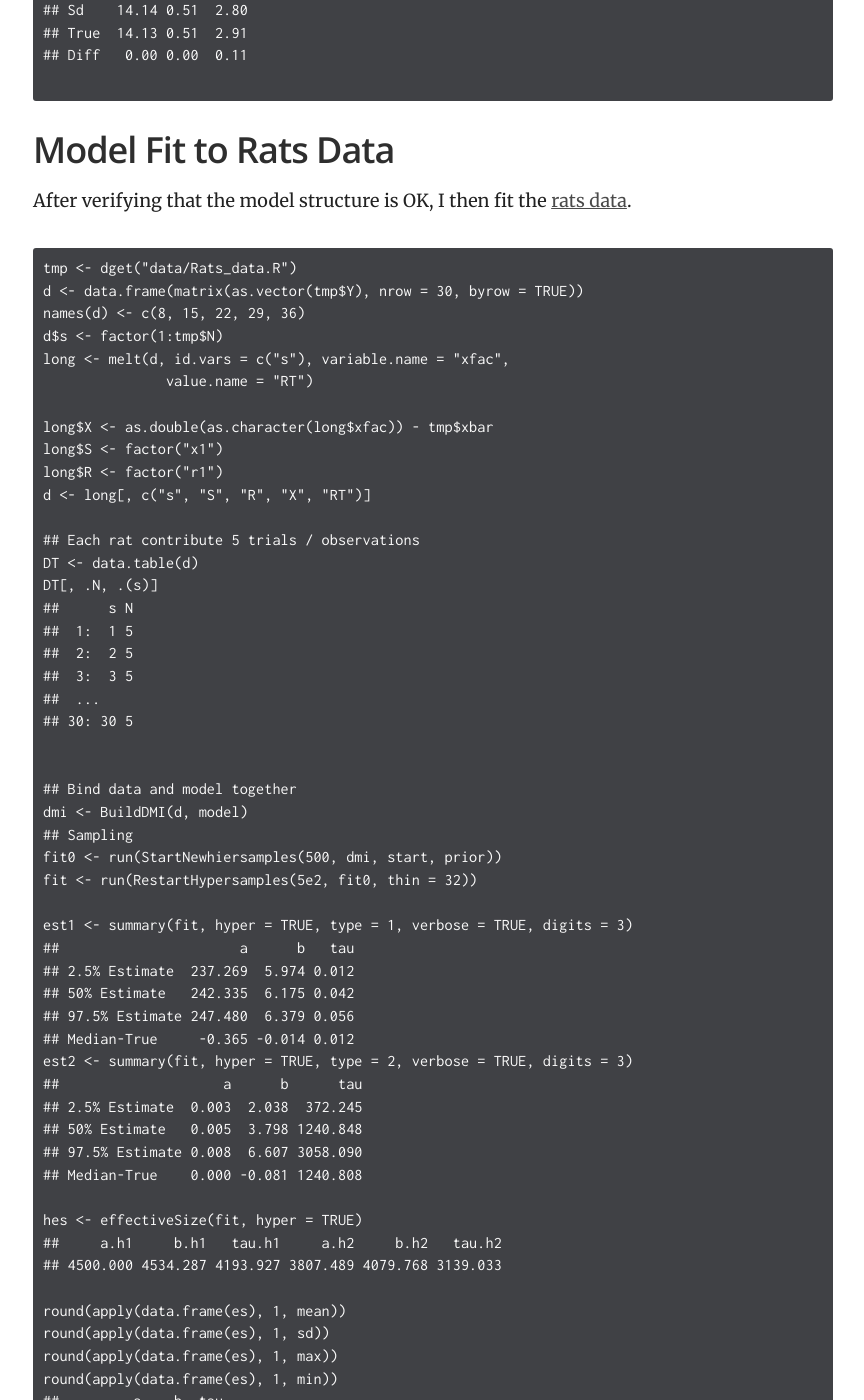
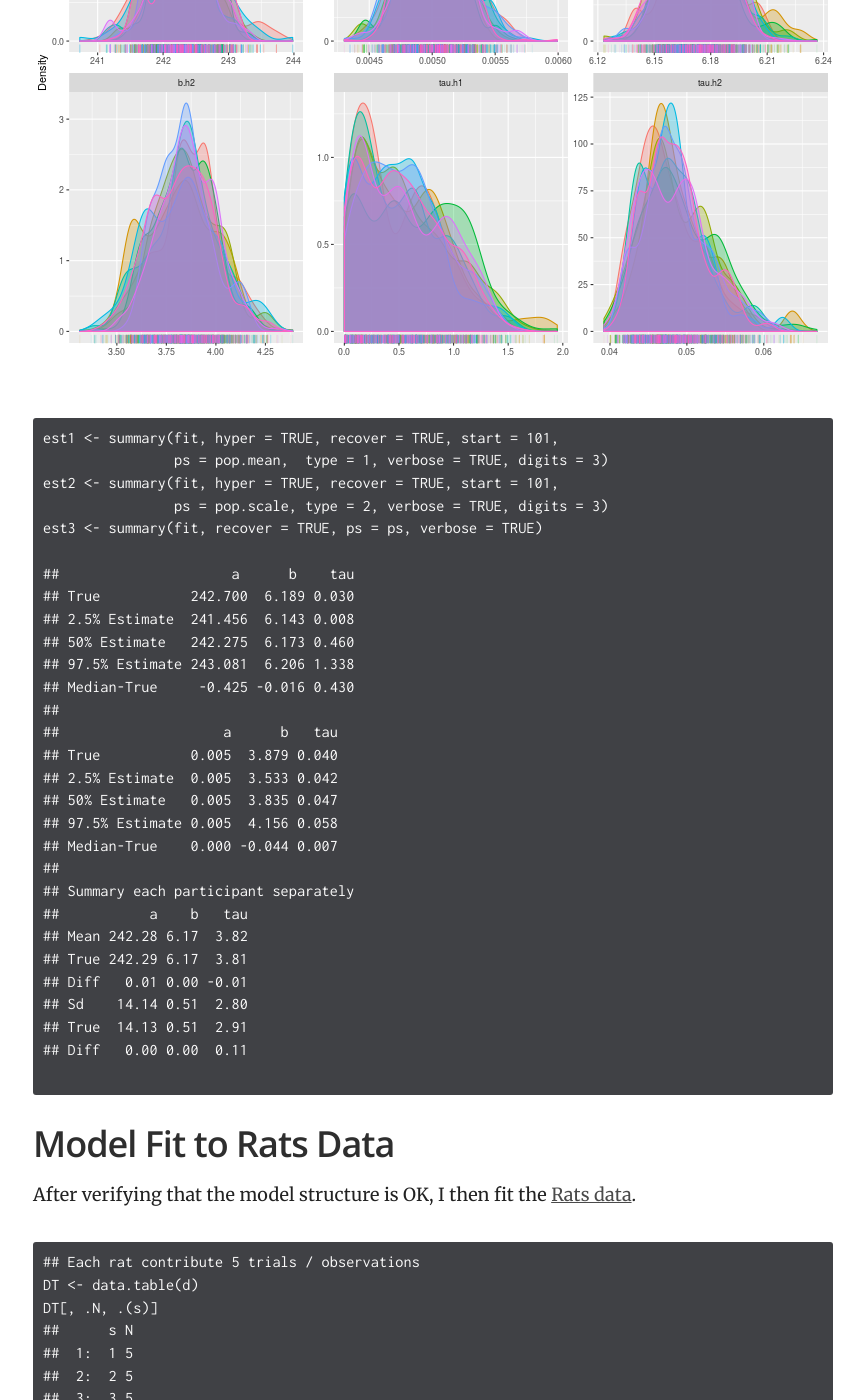
Before and after one commit to yxlin/yxlin.github.io, a Jekyll site: the page built from _docs/BUGS/hnormal.md, in a window 1280 px wide and 1400 px high, scrolled down 7072 px. Shown: the whole window, without its empty margins (357-1221 px from the left). Built offline with Jekyll 4.4.1, drawn with Linux system fonts in a browser that asks for light colours; formulas are drawn with MathJax 3; some of the changed text lies outside the part shown.

Commit message:
update rats example

````diff
--- a/_docs/BUGS/hnormal.md
+++ b/_docs/BUGS/hnormal.md
@@ -13,6 +13,36 @@ normal model, using the [Rats data](http://www.openbugs.net/Examples/Rats.html).
 Rats data were studied in Gelfand (1990) and used in the BUGS examples volumn I.
 This expands the scope of ggdmc, not only to fit cognitive models but also to fit
 standard regression models.
+
+I first convert the data from wide to long format.
+```
+  setwd("~/BUGS_Examples/vol1/Rats/")
+  tmp <- dget("data/dataBUGS.R")
+  d <- data.frame(matrix(as.vector(tmp$Y), nrow = 30, byrow = TRUE))
+  names(d) <- c(8, 15, 22, 29, 36)
+  d$s <- factor(1:tmp$N)
+  long <- melt(d, id.vars = c("s"), variable.name = "xfac",
+               value.name = "RT")
+  dplyr::tbl_df(long)
+  long$X <- as.double(as.character(long$xfac)) - tmp$xbar
+  long$S <- factor("x1")
+  long$R <- factor("r1")
+  d <- long[, c("s", "S", "R", "X", "RT")]
+```
+
+The data can be visualized as many lines, each representing a subject (rat).
+```
+p1 <- ggplot(d1, aes(x = X, y = RT, group = s, colour = s)) +
+    geom_line(size = 1) +
+    geom_point() + ylab("Weight") +
+    ggtitle("Complete data") +
+    coord_cartesian(ylim = c(120, 380)) +
+    scale_colour_grey(na.value = "black") +
+    theme_bw(base_size = 20) +
+    theme(legend.position = "none")
+```
+
+![rats]({{"/images/BUGS/rats_complete.png" | relative_url}})
 
 ## Set-up Model
 The DDM composes of two complementary defective distribtions; thereby,
@@ -57,25 +87,24 @@ become normal distribution.
 
 ```
 npar <- length(GetPNames(model))
-pop.mean <- c(a = 242.7, b = 6.189, tau = .03)
+pop.location  <- c(a = 242.7, b = 6.189, tau = .03)
 pop.scale <- c(a = .005, b = 3.879, tau = .04)
 ntrial <- 100
 pop.prior  <-BuildPrior(
    dists = rep("tnorm2", npar),
-   p1    = pop.mean,
+   p1    = pop.location,
    p2    = pop.scale,
    lower = c(NA, 0, 0),
    upper = rep(NA, npar))
 dat <- simulate(model, nsub = 1000, nsim = ntrial, prior = pop.prior)
 dmi <- BuildDMI(dat, model)
-ps <- attr(dat, "parameters") ## Extract true parameters for each individual
+ps  <- attr(dat, "parameters") ## Extract true parameters for each individual
 ```
 
 This plots the distributions that generate the simulation data and shows the
 location parameters of these distributions as dashed lines.
 ```
 plot(pop.prior, ps = pop.mean)
-
 ```
 
 ![pop_prior]({{"/images/BUGS/pop_prior.png" | relative_url}})
@@ -142,7 +171,7 @@ be used in the model fit.
 
 ```
 fit <- run(StartNewhiersamples(5e2, dmi, start, prior))
-fit  <- run(RestartHypersamples(5e2, fit, thin = 32))
+fit <- run(RestartHypersamples(5e2, fit, thin = 32))
 ```
 
 ## Model Diagnosis
@@ -165,8 +194,6 @@ p1 <- plot(fit, hyper = TRUE, pll = FALSE, den = TRUE)
 ```
 ![traceplot]({{"/images/BUGS/traceplot1.png" | relative_url}})
 ![density-hyper]({{"/images/BUGS/densityplot1.png" | relative_url}})
-
-
 
 ```
 est1 <- summary(fit, hyper = TRUE, recover = TRUE, start = 101,
@@ -202,21 +229,9 @@ est3 <- summary(fit, recover = TRUE, ps = ps, verbose = TRUE)
 
 ## Model Fit to Rats Data
 After verifying that the model structure is OK, I then fit the
-[rats data](http://www.openbugs.net/Examples/Rats.html).
+[Rats data](http://www.openbugs.net/Examples/Rats.html).
 
 ```
-tmp <- dget("data/Rats_data.R")
-d <- data.frame(matrix(as.vector(tmp$Y), nrow = 30, byrow = TRUE))
-names(d) <- c(8, 15, 22, 29, 36)
-d$s <- factor(1:tmp$N)
-long <- melt(d, id.vars = c("s"), variable.name = "xfac",
-               value.name = "RT")
-
-long$X <- as.double(as.character(long$xfac)) - tmp$xbar
-long$S <- factor("x1")
-long$R <- factor("r1")
-d <- long[, c("s", "S", "R", "X", "RT")]
-
 ## Each rat contribute 5 trials / observations
 DT <- data.table(d)
 DT[, .N, .(s)]
@@ -226,26 +241,37 @@ DT[, .N, .(s)]
 ##  3:  3 5
 ##  ...
 ## 30: 30 5
+```
 
 
-## Bind data and model together
+Now, I bind the Rats data with the model and start sampling.
+The estimates are fairly similar with BUGS and Stan estimations.
+The only significant difference is the tau.h1, which simply
+due the more complex structure used here.
+```
+
 dmi <- BuildDMI(d, model)
-## Sampling
 fit0 <- run(StartNewhiersamples(500, dmi, start, prior))
-fit <- run(RestartHypersamples(5e2, fit0, thin = 32))
+fit  <- run(RestartHypersamples(5e2, fit0, thin = 32))
 
-est1 <- summary(fit, hyper = TRUE, type = 1, verbose = TRUE, digits = 3)
-##                      a      b   tau
-## 2.5% Estimate  237.269  5.974 0.012
-## 50% Estimate   242.335  6.175 0.042
-## 97.5% Estimate 247.480  6.379 0.056
-## Median-True     -0.365 -0.014 0.012
-est2 <- summary(fit, hyper = TRUE, type = 2, verbose = TRUE, digits = 3)
-##                    a      b      tau
-## 2.5% Estimate  0.003  2.038  372.245
-## 50% Estimate   0.005  3.798 1240.848
-## 97.5% Estimate 0.008  6.607 3058.090
-## Median-True    0.000 -0.081 1240.808
+est1 <- summary(fit, hyper = TRUE, type = 1, verbose = TRUE)
+round( est1$quantiles, 3)
+#              2.5%   25%     50%      75%  97.5%
+# a.h1      237.37 240.69  242.49  244.12  247.75
+# mu_alpha  237.09 240.68  242.47  244.29  247.84  ## Stan
+# alpha.c   237.10 240.90  242.70  244.50  248.10  ## BUGS
+# b.h1        5.98   6.10    6.17    6.24    6.37
+# mu_beta     5.97   6.11    6.18    6.26    6.40  ## Stan
+# beta.c      5.97   6.12    6.19    6.26    6.40  ## BUGS
+
+# tau.h1     0.012  0.035   0.042   0.047   0.056
+# Stan       0.020  0.024   0.027   0.030   0.036
+# BUGS       0.020  0.024   0.027   0.030   0.036
+
+# a.h2       0.003   0.004   0.005   0.006   0.008
+# alpha.tau  0.003   0.004   0.005   0.006   0.008 ## BUGS
+# b.h2       2.049   3.111   3.838   4.683   6.714
+# beta.tau   1.952   3.078   3.879   4.922   8.026 ## BUGS
 
 hes <- effectiveSize(fit, hyper = TRUE)
 ##     a.h1     b.h1   tau.h1     a.h2     b.h2   tau.h2
@@ -269,30 +295,29 @@ nn## MIN  4100 3732 3455
 
 ## Handling Missing Data
 Rats example also considered fitting missing data. This can be done by
-setting the missing data to NA and bind the data set with NA to the
-model. The results are fairly compatible with the model fit using BUGS.
+setting the missing data as NA or downloading the missing data set
+directly from [BUGS site](http://www.openbugs.net/Examples/Rats.html).
+
 
 ```
 d[6:10,5] <- NA
 d[11:20,4:5] <- NA
 d[21:25,3:5] <- NA
 d[26:30,2:5] <- NA
+```
 
-d$s <- factor(1:tmp$N)
-long <- melt(d, id.vars = c("s"), variable.name = "xfac",
-               value.name = "RT")
 
-long$X <- as.double(as.character(long$xfac)) - tmp$xbar
-long$S <- factor("x1")
-long$R <- factor("r1")
-d <- long[, c("s", "S", "R", "X", "RT")]
+and bind the data with the same model set up previously.
+Again, the results are fairly similar with using other Bayesian software.
+
+```
 dmi <- BuildDMI(d[!is.na(d$RT),], model)
 
   #            2.5%     25%    50%    75%     97.5%
   # a.h1     241.01  244.35  246.07  247.73  251.09
-  # alpha.c  240.30  243.90  245.80  247.70  251.30  BUGS
+  # alpha.c  240.30  243.90  245.80  247.70  251.30 BUGS
   # b.h1      6.362   6.526   6.605   6.688   6.844
-  # beta.c    6.286   6.477   6.572   6.669   6.870  BUGS
+  # beta.c    6.286   6.477   6.572   6.669   6.870 BUGS
   # a.h2      0.003   0.004   0.005   0.006   0.009
   # alpha.tau 0.003   0.004   0.005   0.006   0.009 BUGS
   # b.h2      1.640   2.757   3.595   4.479   7.241
@@ -301,6 +326,22 @@ dmi <- BuildDMI(d[!is.na(d$RT),], model)
 
 ```
 
+The predictions for the final four observations on rat 26 can be
+obtained by entering predict_one function with fit[[26]].
+```
+pp26 <- predict_one(fit[[26]])
+pred26 <- pp26[, .(Mean = mean(RT)), .(X)]
+pred26[c(2,1,3,4,5),]
+
+##      X     Mean
+## 1: -14 160.8060
+## 2:  -7 203.8068  Y[26, 2] = 204.6
+## 3:   0 249.4786  Y[26, 3] = 250.2
+## 4:   7 297.8309  Y[26, 4] = 295.6
+## 5:  14 339.6564  Y[26, 5] = 341.2
+
+```
+
 
 ## Reference
 Gelfand, A. E., Hills, S. E., Racine-Poon, A., & Smith, A. F. (1990). Illustration
````
Also changed, not shown: other parts of _docs/BUGS/hnormal.md (+1 -1 lines).
